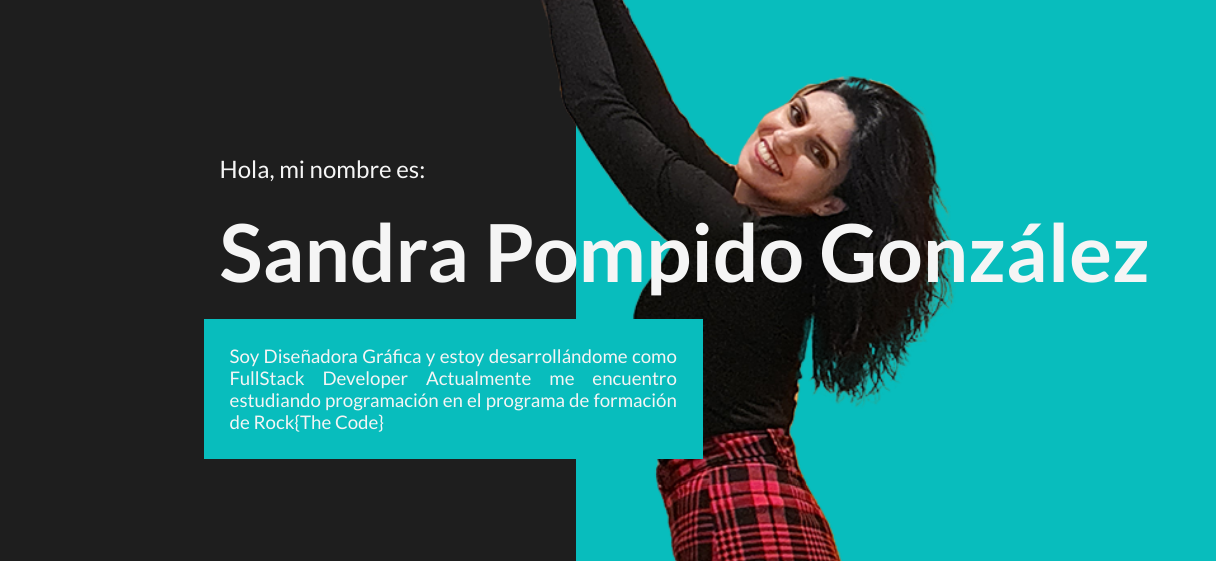
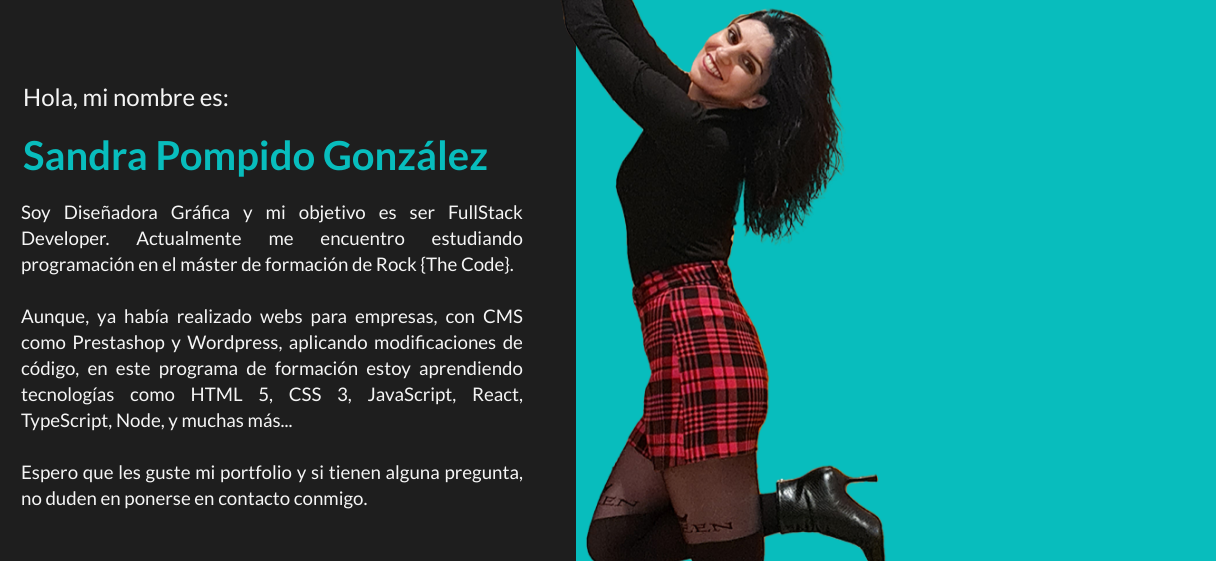
Before and after one commit to sandripg/PR-03-MyPortfolio, a website built with Vite: page index.html in a window 1280 px wide. Shown: the part 190-751 px from the top of the page, 64-1280 px from the left. Built offline with nearby package versions, Linux system fonts and the light colour scheme; a web font is replaced by a local one.

Commit message:
home arreglada

```diff
--- a/components/divs/divsAnimation.css
+++ b/components/divs/divsAnimation.css
@@ -18,14 +18,29 @@
     width: 78%;
 }
 
+
+#text-float-home {
+    position: fixed;
+    z-index: 100;
+    margin-right: 0%;
+    /* display: flex; */
+    /* margin: 0px 0 20px 26px; */
+    margin-left: 85px;
+    margin-top: 34vh;
+
+}
+
+
 .text-name {
-    font-size: clamp(40px, 8vw, 80px);
+    font-size: clamp(40px, 8vw, 38px);
     margin: 0 0 20px 2px;
+    color: var(--color-a);
 }
 
 .text-name-experience {
     font-size: clamp(40px, 8vw, 38px);
     margin: 0 0 20px -15px;
+    color: var(--color-a);
 }
 
 .text-hello {
@@ -47,14 +62,34 @@
     margin-left: -14px;
 }
 
+.text-description-container-home {
+    display: flex;
+    flex-direction: row;
+    width: 42%;
+    justify-content: center;
+    flex-wrap: wrap;
+    /* margin: 0 0 0; */
+    /* background-color: var(--color-a); */
+    /* height: 80%; */
+    align-content: center;
+    align-items: center;
+}
+
 .text-description {
     font-weight: 400;
     text-align: justify;
     padding: 26px;
 }
 
+.text-description-home {
+    font-weight: 400;
+    text-align: justify;
+    line-height: 26px;
+}
+
 .scale-in-right>img {
-    width: 70%;
+    width: 50%;
+    margin-left: 10px;
 }
 
 .content-container {
--- a/index.html
+++ b/index.html
@@ -98,12 +98,21 @@
 
 
       <section class="content-container">
-        <div id="text-float" class="text-focus-in">
+        <div id="text-float-home" class="text-focus-in">
           <h1 class="text-hello">Hola, mi nombre es:</h1>
           <h2 class="text-name">Sandra Pompido González</h2>
-          <div class="text-description-container">
-            <h3 class="text-description">Soy Diseñadora Gráfica y estoy desarrollándome como FullStack Developer
-              Actualmente me encuentro estudiando programación en el programa de formación de Rock{The Code} </h3>
+          <div class="text-description-container-home">
+            <h3 class="text-description-home">Soy Diseñadora Gráfica y mi objetivo es ser
+              FullStack Developer.
+              Actualmente me encuentro estudiando programación en el máster de formación de Rock {The Code}.<br>
+              <br>
+              Aunque, ya había realizado webs para empresas, con CMS como Prestashop y Wordpress, aplicando
+              modificaciones de código, en este programa de formación estoy aprendiendo tecnologías como HTML 5, CSS 3,
+              JavaScript, React, TypeScript, Node, y muchas más...
+              <br>
+              <br>
+              Espero que les guste mi portfolio y si tienen alguna pregunta, no duden en ponerse en contacto conmigo.
+            </h3>
           </div>
         </div>
         <section class="home">
```
